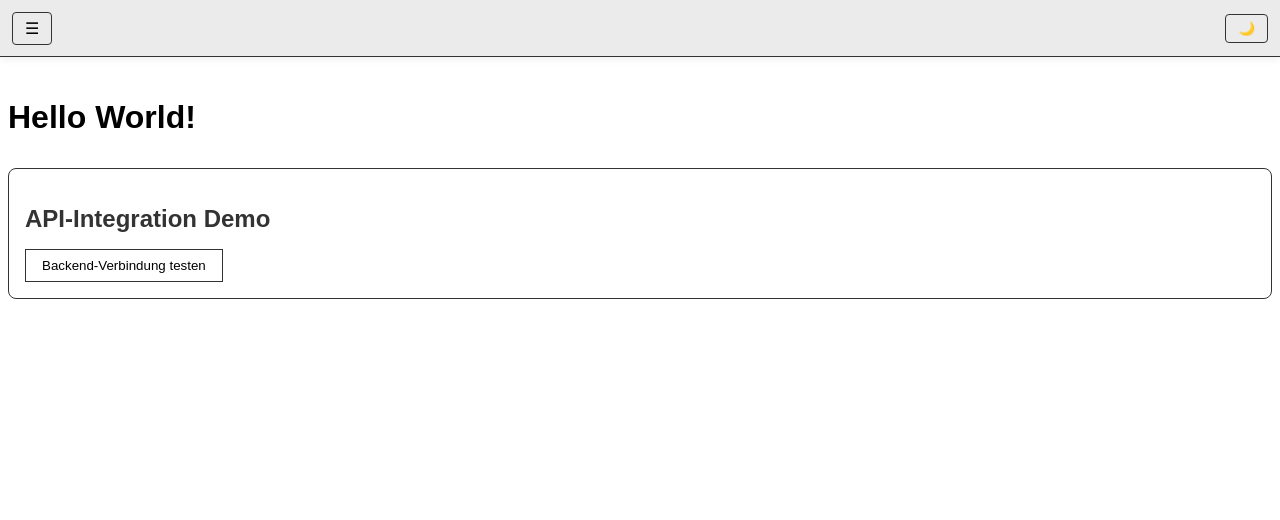
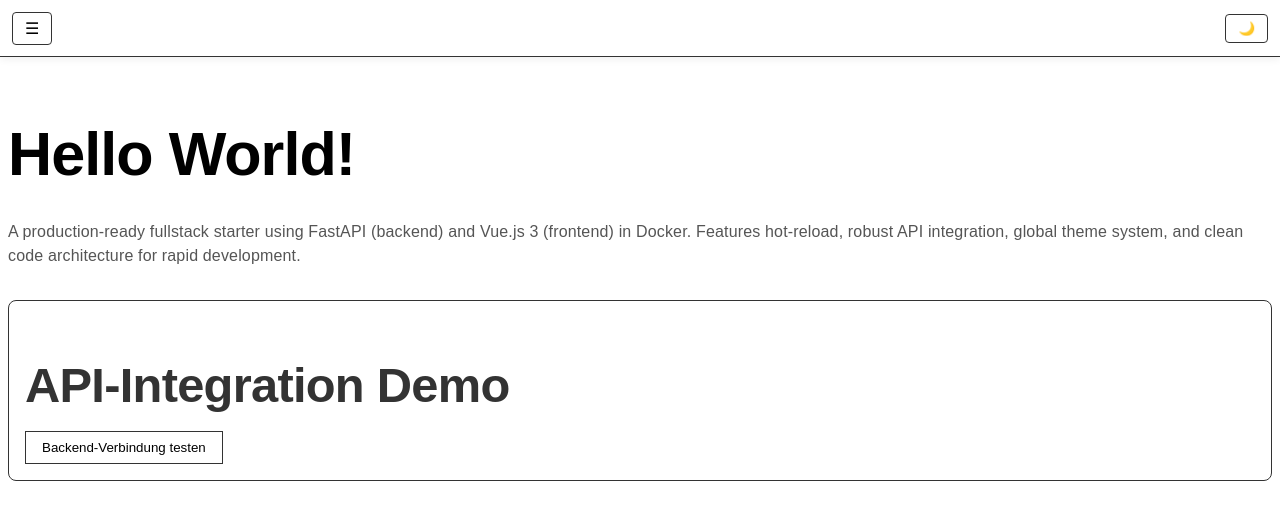
Before and after one commit to Mac80Mo/PythonFastAPI-Vue-Integration, a Vue app in the folder Frontend/: page / in a window 1280 px wide. Shown: the top 520 px of the page. Built offline with nearby package versions, Linux system fonts and the light colour scheme.

Commit message:
style: Ergänzung von Typografie-Regeln und Anpassung der Schriftgrößen in globalen Styles

```diff
--- a/Frontend/src/assets/styles/global.css
+++ b/Frontend/src/assets/styles/global.css
@@ -1,18 +1,91 @@
+/*
+Typografie-Regeln, die du IMMER einhalten musst:
+1. Basis-Schriftgröße: 16px bzw. 1rem für Fließtext, alle anderen Größen in rem
+2. Typografische Skala (Major Third Scale, 1.25):
+  H6 ≈ 1.25rem
+  H5 ≈ 1.563rem
+  H4 ≈ 1.953rem
+  H3 ≈ 2.441rem
+  H2 ≈ 3.052rem
+  H1 ≈ 3.815rem
+3. Letter Spacing:
+  Body: 0 bis 0.01em
+  Headings: H6 −0.005em, H5 −0.01em, H4+ −0.015em
+4. Line Height:
+  Body: 1.5
+  Headings: kleine 1.3, große 1.1–1.2
+5. Einheiten & Konsistenz: Immer rem, niemals px (außer Basis), konsistente Hierarchie
+*/
 body {
   background: var(--color-bg);
   color: var(--color-text-tertiary);
   transition: background 0.3s, color 0.3s;
   font-family: Arial, sans-serif;
+  font-size: 1rem;
+  line-height: 1.5;
+  letter-spacing: 0.01em;
   padding-top: 70px; /* Navbar-Höhe (56px) + Abstand (14px) = 70px */
 }
 
 h1 {
   color: var(--color-text-primary);
-  font-weight: bold;
+  font-size: 3.815rem;
+  font-weight: 700;
+  line-height: 1.15;
+  letter-spacing: -0.015em;
+  margin-bottom: 0.5em;
 }
 
-h2, h3 {
+h2 {
   color: var(--color-text-secondary);
+  font-size: 3.052rem;
+  font-weight: 600;
+  line-height: 1.18;
+  letter-spacing: -0.015em;
+  margin-bottom: 0.5em;
+}
+
+h3 {
+  color: var(--color-text-secondary);
+  font-size: 2.441rem;
+  font-weight: 500;
+  line-height: 1.2;
+  letter-spacing: -0.015em;
+  margin-bottom: 0.5em;
+}
+h4 {
+  color: var(--color-text-secondary);
+  font-size: 1.953rem;
+  font-weight: 500;
+  line-height: 1.2;
+  letter-spacing: -0.015em;
+  margin-bottom: 0.5em;
+}
+
+h5 {
+  color: var(--color-text-secondary);
+  font-size: 1.563rem;
+  font-weight: 500;
+  line-height: 1.3;
+  letter-spacing: -0.01em;
+  margin-bottom: 0.5em;
+}
+
+h6 {
+  color: var(--color-text-secondary);
+  font-size: 1.25rem;
+  font-weight: 500;
+  line-height: 1.3;
+  letter-spacing: -0.005em;
+  margin-bottom: 0.5em;
+}
+p {
+  margin-top: 0;
+  margin-bottom: 1em;
+  color: var(--color-text-tertiary);
+  font-size: 1rem;
+  line-height: 1.5;
+  letter-spacing: 0.01em;
 }
 
 .border {
@@ -115,7 +188,7 @@ button:hover {
   align-items: center;
   justify-content: space-between;
   padding: 0 12px;
-  background: rgba(0,0,0,0.08); /* leicht transparent, passt zu beiden Themes */
+  background: var(--color-navbar-bg);
   box-shadow: 0 2px 8px rgba(0,0,0,0.07); /* sanfter Schatten */
   border-bottom: 1px solid var(--color-text-secondary); /* feine Linie unten */
   backdrop-filter: blur(2px); /* optional: leichter Blur-Effekt */
--- a/Frontend/src/assets/styles/variables.css
+++ b/Frontend/src/assets/styles/variables.css
@@ -1,3 +1,10 @@
+.theme-light {
+  --color-navbar-bg: rgba(255,255,255,0.9);
+}
+
+.theme-dark {
+  --color-navbar-bg: rgba(24,24,24,0.9);
+}
 .theme-dark {
   --color-bg: #181818;
   --color-text-primary: #FFFFFF;
--- a/Frontend/src/views/Home.vue
+++ b/Frontend/src/views/Home.vue
@@ -1,6 +1,7 @@
 <template>
     <div>
         <h1>Hello World!</h1>
+        <p>A production-ready fullstack starter using FastAPI (backend) and Vue.js 3 (frontend) in Docker. Features hot-reload, robust API integration, global theme system, and clean code architecture for rapid development.</p>
 
         <div class="api-demo">
             <h2>API-Integration Demo</h2>
```
Also changed, not shown: 1 other file (tests, documents, lock files or other folders).
